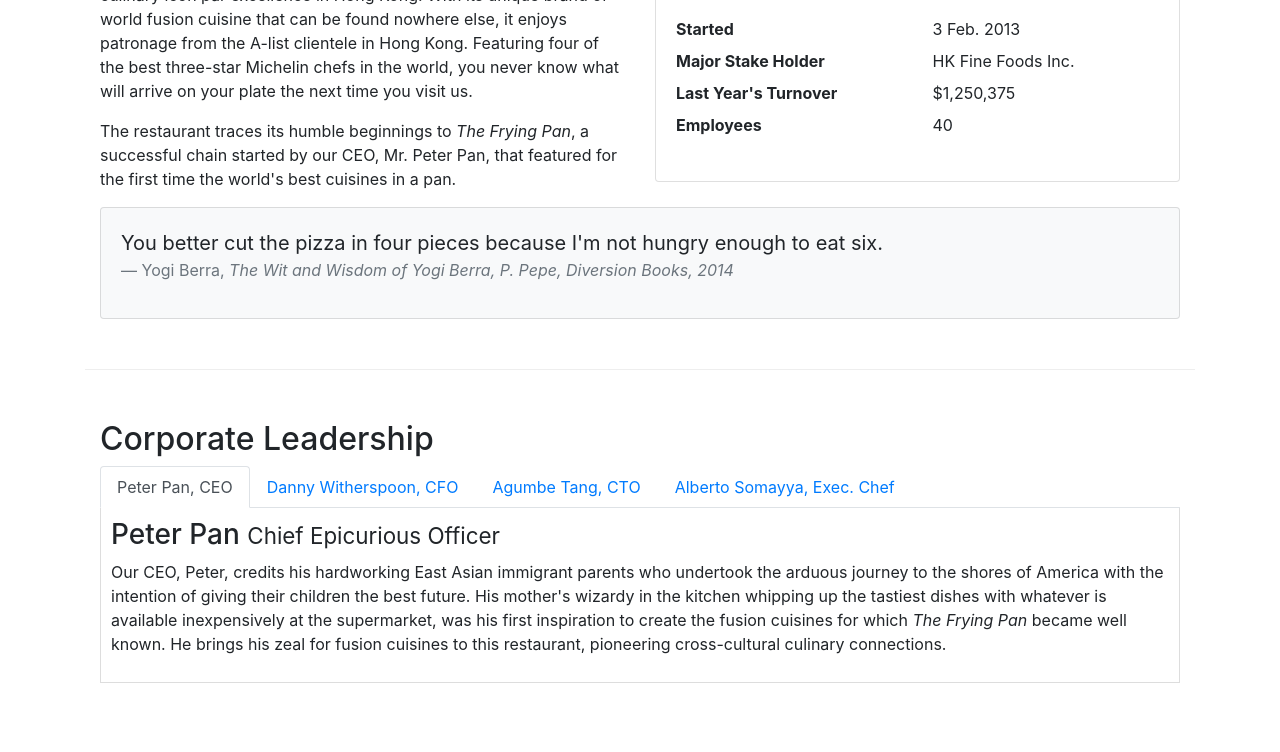
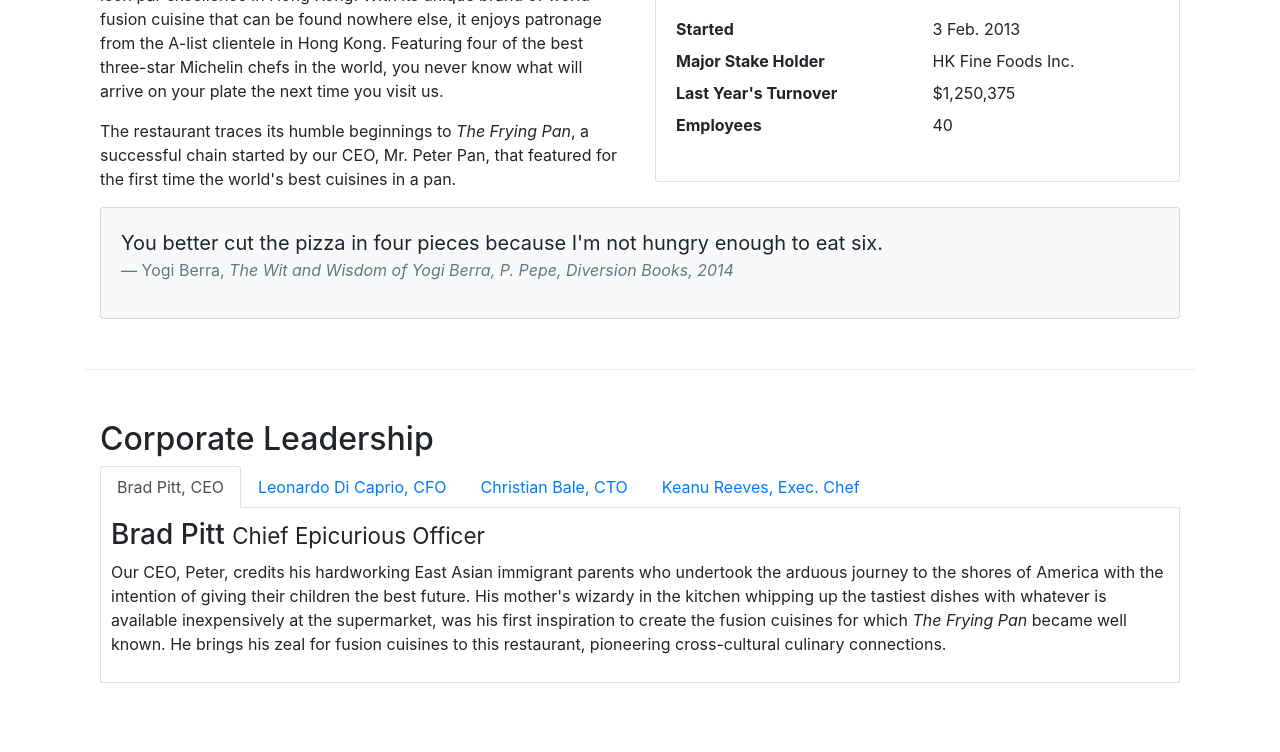
Before and after one commit to akap97/bootstrap4, a website: page aboutus.html in a window 1280 px wide. Shown: the part 581-1333 px from the top of the page. Drawn offline with nearby package versions, Linux system fonts and the light colour scheme.

Commit message:
Update aboutus.html

```diff
--- a/aboutus.html
+++ b/aboutus.html
@@ -62,7 +62,7 @@
         <div class="row row-content align-items-center">
             <div class="col-12 col-sm-6">
                 <h2>Our History</h2>
-                <p>Started in 2010, Ristorante con Fusion quickly established itself as a culinary icon par excellence in Hong Kong. With its unique brand of world fusion cuisine that can be found nowhere else, it enjoys patronage from the A-list clientele in Hong Kong.  Featuring four of the best three-star Michelin chefs in the world, you never know what will arrive on your plate the next time you visit us.</p>
+                <p>Started in 2010, Restaurant quickly established itself as a culinary icon par excellence in Hong Kong. With its unique brand of world fusion cuisine that can be found nowhere else, it enjoys patronage from the A-list clientele in Hong Kong.  Featuring four of the best three-star Michelin chefs in the world, you never know what will arrive on your plate the next time you visit us.</p>
                 <p>The restaurant traces its humble beginnings to <em>The Frying Pan</em>, a successful chain started by our CEO, Mr. Peter Pan, that featured for the first time the world's best cuisines in a pan.</p>
             </div>
 	     <div class="col-12 col-sm-6">
@@ -103,36 +103,36 @@
 		 <ul class="nav nav-tabs">
                     <li class="nav-item">
                       <a class="nav-link active" href="#peter"
-                        role="tab" data-toggle="tab">Peter Pan, CEO</a>
+                        role="tab" data-toggle="tab">Brad Pitt, CEO</a>
                     </li>
                     <li class="nav-item">
                       <a class="nav-link" href="#danny" role="tab"
-                        data-toggle="tab">Danny Witherspoon, CFO</a>
+                        data-toggle="tab">Leonardo Di Caprio, CFO</a>
                     </li>
                     <li class="nav-item">
                       <a class="nav-link" href="#agumbe"role="tab"
-                        data-toggle="tab">Agumbe Tang, CTO</a>
+                        data-toggle="tab">Christian Bale, CTO</a>
                     </li>
                     <li class="nav-item">
                       <a class="nav-link" href="#alberto" role="tab"
-                        data-toggle="tab">Alberto Somayya, Exec. Chef</a>
+                        data-toggle="tab">Keanu Reeves, Exec. Chef</a>
                     </li>
                 </ul>
 		<div class="tab-content">
 		 <div role="tabpanel" class="tab-pane fade show active" id="peter">
-                <h3>Peter Pan <small>Chief Epicurious Officer</small></h3>
+                <h3>Brad Pitt <small>Chief Epicurious Officer</small></h3>
                 <p class=" d-none d-sm-block">Our CEO, Peter, credits his hardworking East Asian immigrant parents who undertook the arduous journey to the shores of America with the intention of giving their children the best future. His mother's wizardy in the kitchen whipping up the tastiest dishes with whatever is available inexpensively at the supermarket, was his first inspiration to create the fusion cuisines for which <em>The Frying Pan</em> became well known. He brings his zeal for fusion cuisines to this restaurant, pioneering cross-cultural culinary connections.</p>
 		</div>
 		 <div role="tabpanel" class="tab-pane fade" id="danny">
-                <h3>Dhanasekaran Witherspoon <small>Chief Food Officer</small></h3>
+                <h3>Leonardo Di Caprio<small>Chief Food Officer</small></h3>
                 <p class=" d-none d-sm-block">Our CFO, Danny, as he is affectionately referred to by his colleagues, comes from a long established family tradition in farming and produce. His experiences growing up on a farm in the Australian outback gave him great appreciation for varieties of food sources. As he puts it in his own words, <em>Everything that runs, wins, and everything that stays, pays!</em></p>
 		</div>
 		 <div role="tabpanel" class="tab-pane fade" id="agumbe">
-                <h3>Agumbe Tang <small>Chief Taste Officer</small></h3>
+                <h3>Christian Bale<small>Chief Taste Officer</small></h3>
                 <p class=" d-none d-sm-block">Blessed with the most discerning gustatory sense, Agumbe, our CTO, personally ensures that every dish that we serve meets his exacting tastes. Our chefs dread the tongue lashing that ensues if their dish does not meet his exacting standards. He lives by his motto, <em>You click only if you survive my lick.</em></p>
 		</div>
 		 <div role="tabpanel" class="tab-pane fade" id="alberto">
-                <h3>Alberto Somayya <small>Executive Chef</small></h3>
+                <h3>Keanu Reeves<small>Executive Chef</small></h3>
                 <p class=" d-none d-sm-block">Award winning three-star Michelin chef with wide International experience having worked closely with whos-who in the culinary world, he specializes in creating mouthwatering Indo-Italian fusion experiences. He says, <em>Put together the cuisines from the two craziest cultures, and you get a winning hit! Amma Mia!</em></p>
                </div>
 	     </div>
```
